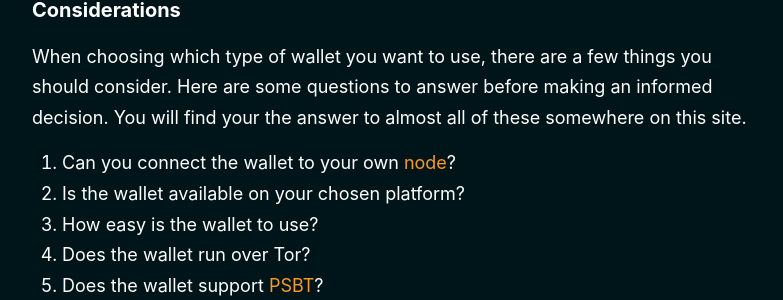
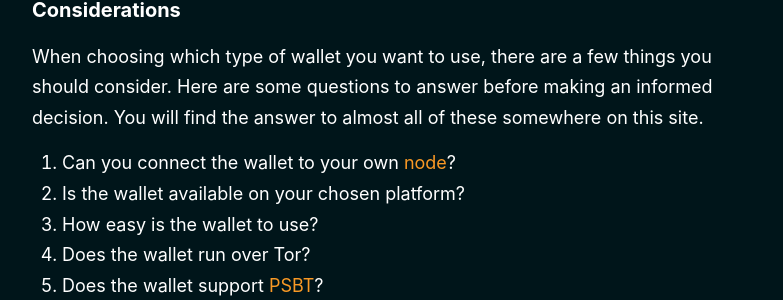
Before and after one commit to BitcoinQnA/bitcoin-wallet-guide, a Jekyll site: the page built from _pages/home.md, in a window 1280 px wide and 900 px high, scrolled down 773 px. Shown: the part 214-514 px from the top of the window, without its empty margins (248-1031 px from the left). Built offline with Jekyll 4.4.1, drawn with Linux system fonts in a browser that asks for light colours.

Commit message:
fix typo and dead url's

```diff
--- a/_pages/home.md
+++ b/_pages/home.md
@@ -23,16 +23,16 @@ For feature consideration in this guide, a wallet must meet these base criteria.
 
 ### Considerations
 
-When choosing which type of wallet you want to use, there are a few things you should consider. Here are some questions to answer before making an informed decision. You will find your the answer to almost all of these somewhere on this site.
+When choosing which type of wallet you want to use, there are a few things you should consider. Here are some questions to answer before making an informed decision. You will find the answer to almost all of these somewhere on this site.
 
   1. Can you connect the wallet to your own [node](https://node.guide)?
   2. Is the wallet available on your chosen platform?
   3. How easy is the wallet to use?
   4. Does the wallet run over Tor?
   5. Does the wallet support [PSBT](https://en.bitcoin.it/wiki/BIP_0174)?
-  6. Do you require access to the [Lightning network](https://www.bitcoinqna.com/lightning)?
-  7. Does the wallet offer [coin control](https://bitcoinprivacy.guide/segregate.html)?
-  8. Does the wallet support [coinjoin](https://www.bitcoinqna.com/coinjoin)?
+  6. Do you require access to the [Lightning network](https://bitcoiner.guide/qna/lightning/)?
+  7. Does the wallet offer [coin control](https://bitcoiner.guide/privacy/segregate/)?
+  8. Does the wallet support [coinjoin](https://bitcoiner.guide/qna/coinjoin/)?
 
 Regardless of the type of wallet(s) you use, always ensure you have a physical seed [backup](https://jlopp.github.io/metal-bitcoin-storage-reviews/).
 
```
